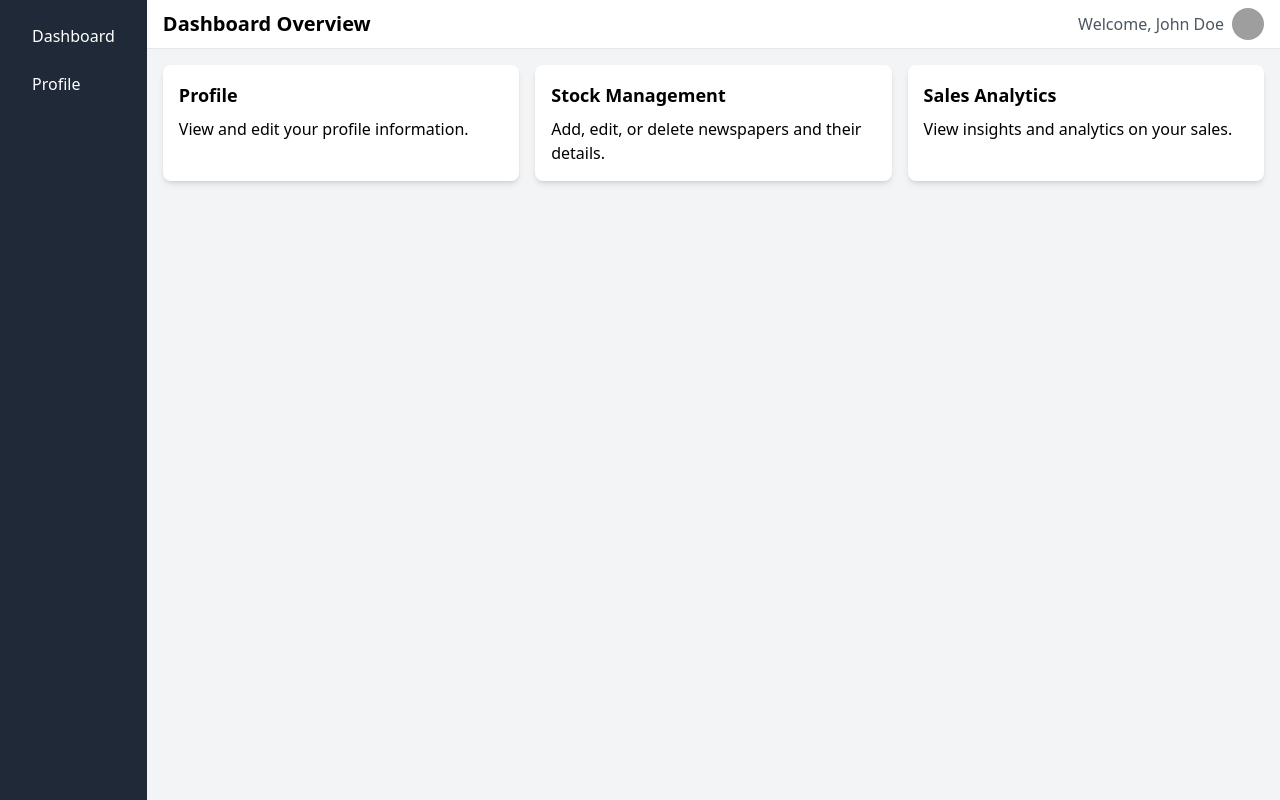
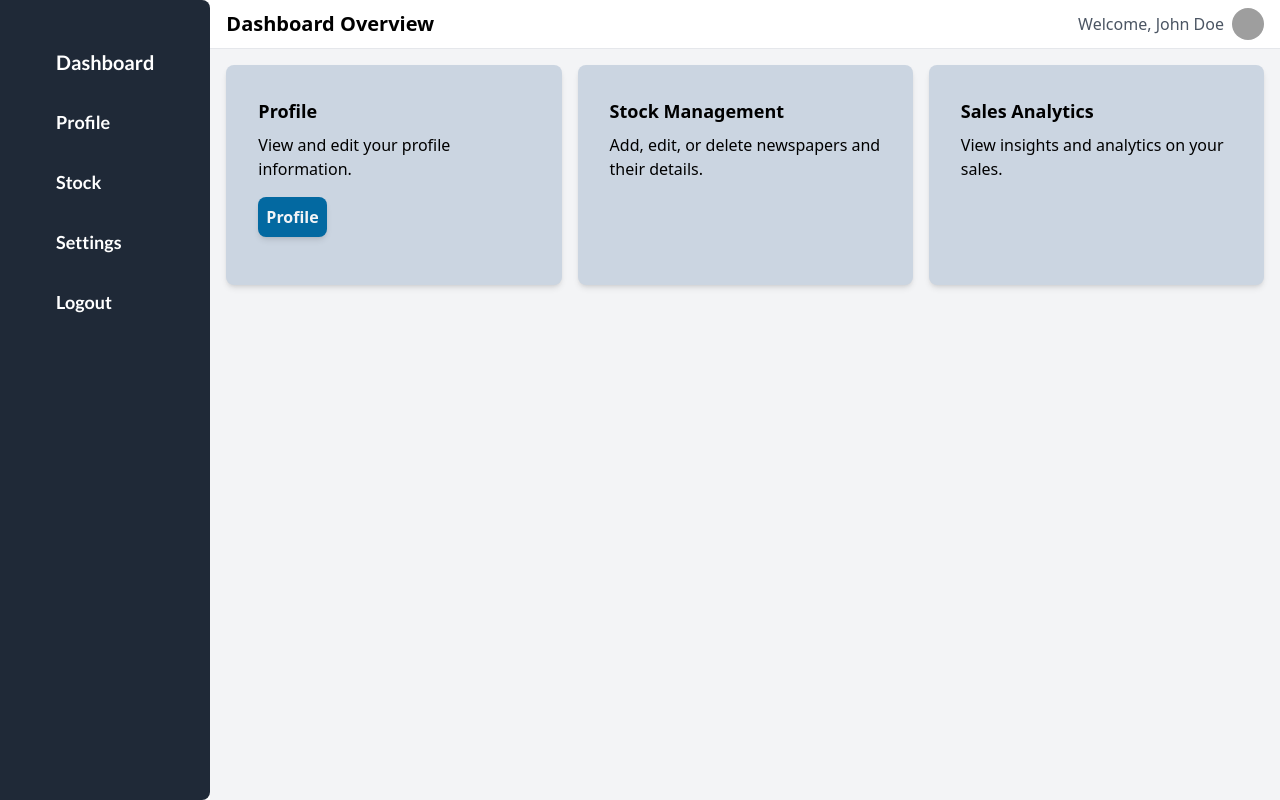
Before and after one commit to ZwingliCaleb/newsnook, a Next.js app: page /dashboardoverview in a window 1280 px wide. Built offline with nearby package versions, Linux system fonts and the light colour scheme; grey boxes are pictures that could not be loaded.

Commit message:
style my dashboard cards

```diff
--- a/components/Header.tsx
+++ b/components/Header.tsx
@@ -24,8 +24,8 @@ const Header: React.FC = () => {
         {/* Navigation links for larger screens */}
         <nav className="hidden sm:flex gap-10 space-x-3 items-center px-12">
           <ul className="flex gap-20">
-            <Link href="/" className="hover:text-gray-300 text-lg font-semibold">Home</Link>
-            <Link href="/signup" className="hover:text-gray-300 text-lg font-semibold">Sign Up</Link>
+            <Link href="/" className="hover:text-gray-300 p-2 text-lg font-semibold">Home</Link>
+            <Link href="/signup" className="hover:text-gray-300 text-lg p-2 hover:bg-sky-800 rounded font-semibold">Sign Up</Link>
           </ul>
         </nav>
 
--- a/components/Sidebar.tsx
+++ b/components/Sidebar.tsx
@@ -3,13 +3,22 @@ import Link from 'next/link';
 
 const Sidebar = () => {
   return (
-    <div className=" bg-gray-800 text-white h-full p-4">
-      <ul className="space-y-2">
+    <div className=" bg-gray-800 text-lg font-semibold font-Lato text-white h-full rounded-r-lg p-10 justify-center relative">
+      <ul className="space-y-4">
         <li>
-          <Link href="/dashboard" className="block py-2 px-4 rounded hover:bg-grey-700">Dashboard</Link>
+          <Link href="/dashboard" className="block text-xl py-2 px-4 rounded hover:bg-grey-700">Dashboard</Link>
         </li>
         <li>
           <Link href="/profile" className="block py-2 px-4 rounded hover:bg-gray-700">Profile</Link>
+        </li>
+        <li>
+          <Link href="/stock" className="block py-2 px-4 rounded hover:bg-gray-700">Stock</Link>
+        </li>
+        <li>
+          <Link href="/settings" className="block py-2 px-4 rounded hover:bg-gray-700">Settings</Link>
+        </li>
+        <li>
+          <Link href="/logout" className="block justify-end py-2 px-4 rounded hover:bg-gray-700">Logout</Link>
         </li>
         {/* Add more links as needed */}
       </ul>
--- a/pages/dashboardoverview.tsx
+++ b/pages/dashboardoverview.tsx
@@ -27,21 +27,25 @@ const DashboardOverview: React.FC = () => {
         <div className="p-4">
           <div className="grid grid-cols-1 md:grid-cols-2 lg:grid-cols-3 gap-4">
             {/* Profile Card */}
-            <div className="bg-white rounded-lg shadow-md p-4">
-              <h2 className="text-lg font-semibold mb-2">Profile</h2>
-              <p>View and edit your profile information.</p>
-              {/* Add a button to navigate to the Profile page */}
+            <div className="bg-slate-300 rounded-lg shadow-md p-8">
+              <div>
+               <h2 className="text-lg font-semibold mb-2">Profile</h2>
+               <p>View and edit your profile information.</p>
+              </div>
+              <div className="py-4">
+                <button className="p-2 bg-sky-700 font-semibold rounded-lg shadow-md text-gray-100 hover:bg-sky-900">Profile</button>
+              </div>
             </div>
 
             {/* Stock Management Card */}
-            <div className="bg-white rounded-lg shadow-md p-4">
+            <div className="bg-slate-300 rounded-lg shadow-md p-8">
               <h2 className="text-lg font-semibold mb-2">Stock Management</h2>
               <p>Add, edit, or delete newspapers and their details.</p>
               {/* Add a button to navigate to the Stock Management page */}
             </div>
 
             {/* Sales Analytics Card */}
-            <div className="bg-white rounded-lg shadow-md p-4">
+            <div className="bg-slate-300 rounded-lg shadow-md p-8">
               <h2 className="text-lg font-semibold mb-2">Sales Analytics</h2>
               <p>View insights and analytics on your sales.</p>
               {/* Add a button to navigate to the Sales Analytics page */}
--- a/pages/index.tsx
+++ b/pages/index.tsx
@@ -9,7 +9,7 @@ const HomePage: React.FC = () => {
       <main className="flex-1 bg-gradient-to-r from-slate-400 via-sky-300 to-sky-800 ">
         <div className="container mx-auto px-4 py-20">
           <div className="justify-center text-center">
-           <h1 className="text-3xl pb-20 font-Montserrat font-semibold mb-4">Newsnook.</h1>
+           <h1 className="text-3xl pb-20 font-semibold mb-4"><span className="font-bold">N</span>ewsnook.</h1>
           </div>
           <div className="justify-center items-center pb-48 lg:pb-64">
             <SearchBar />
--- a/styles/globals.css
+++ b/styles/globals.css
@@ -1,5 +1,9 @@
 @import url('https://fonts.googleapis.com/css2?family=Raleway:ital,wght@0,100..900;1,100..900&display=swap');
 @import url('https://fonts.googleapis.com/css2?family=Montserrat:ital,wght@0,100..900;1,100..900&family=Raleway:ital,wght@0,100..900;1,100..900&display=swap');
+@import url('https://fonts.googleapis.com/css2?family=Roboto:ital,wght@0,100;0,300;0,400;0,500;0,700;0,900;1,100;1,300;1,400;1,500;1,700;1,900&display=swap');
+@import url('https://fonts.googleapis.com/css2?family=Lato:ital,wght@0,100;0,300;0,400;0,700;0,900;1,100;1,300;1,400;1,700;1,900&family=Roboto:ital,wght@0,100;0,300;0,400;0,500;0,700;0,900;1,100;1,300;1,400;1,500;1,700;1,900&display=swap');
+@import url('https://fonts.googleapis.com/css2?family=Lato:ital,wght@0,100;0,300;0,400;0,700;0,900;1,100;1,300;1,400;1,700;1,900&family=Open+Sans:ital,wght@0,300..800;1,300..800&family=Roboto:ital,wght@0,100;0,300;0,400;0,500;0,700;0,900;1,100;1,300;1,400;1,500;1,700;1,900&display=swap');
+@import url('https://fonts.googleapis.com/css2?family=Mulish:ital,wght@0,200..1000;1,200..1000&display=swap');
 
 @tailwind base;
 @tailwind components;
--- a/tailwind.config.ts
+++ b/tailwind.config.ts
@@ -1,4 +1,3 @@
-
 import type { Config } from "tailwindcss";
 
 const config: Config = {
@@ -12,6 +11,10 @@ const config: Config = {
       fontFamily: {
         Raleway: ['Raleway', 'sans-serif'],
         Montserrat: ['Montserrat', 'sans-serif'],
+        Roboto: ['Roboto', 'sans-serif'],
+        Lato: ['Lato', 'sans-serif'],
+        Open_Sans: ['Open Sans', 'sans-serif'],
+        Mulish: ['Mulish', 'sans-serif'],
       },
       backgroundImage: {
         "gradient-radial": "radial-gradient(var(--tw-gradient-stops))",
```
